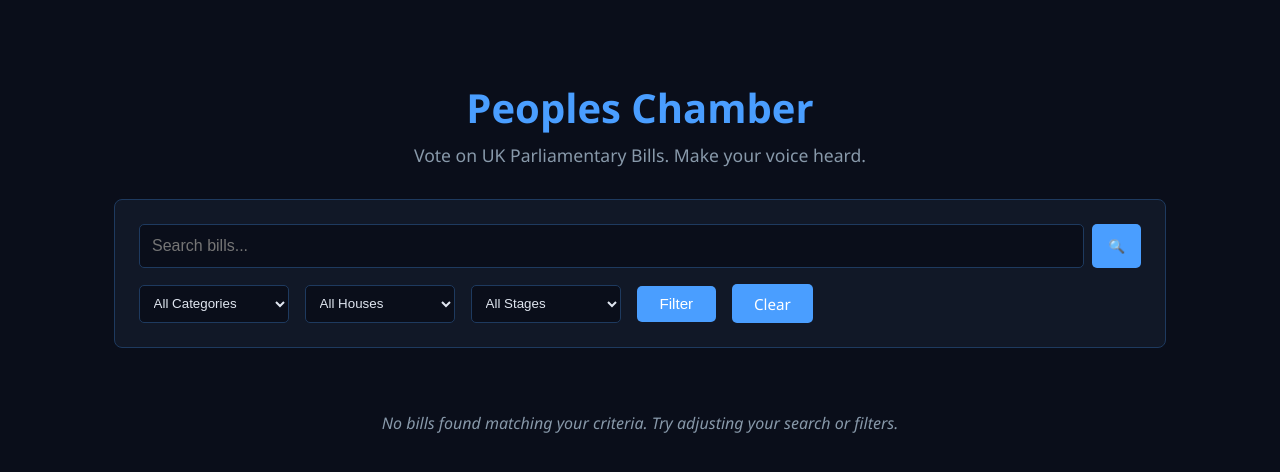
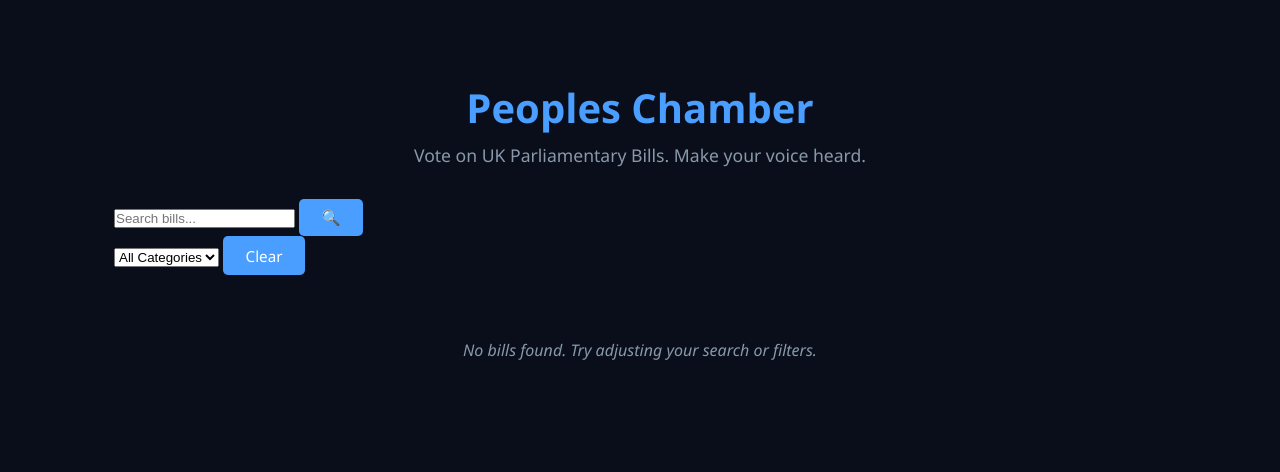
Before and after one commit to tuffjamvisual-ai/peoples-chamber, a Flask app: page / in a window 1280 px wide. Shown: the part 65-537 px from the top of the page. Run offline with Flask 3, Linux system fonts and the light colour scheme; tables that the repository leaves empty hold one stand-in row (values such as "Sample post").

Commit message:
Remove lazy vote loading from index

```diff
--- a/templates/index.html
+++ b/templates/index.html
@@ -1,130 +1,65 @@
 {% extends 'base.html' %}
-
 {% block content %}
 <div class="hero">
     <h1>Peoples Chamber</h1>
     <p>Vote on UK Parliamentary Bills. Make your voice heard.</p>
 </div>
-
-<!-- Search and Filters -->
-<div class="search-filters">
-    <form method="GET" class="filters-form">
-        <div class="search-bar">
-            <input type="text" name="search" placeholder="Search bills..." value="{{ search }}">
-            <button type="submit" class="btn-search">🔍</button>
-        </div>
-
-        <div class="filter-row">
-            <select name="category">
+<div class="search-box">
+    <form method="GET" action="/">
+        <input type="text" name="search" placeholder="Search bills..." value="{{ search or '' }}">
+        <input type="hidden" name="category" value="{{ category or '' }}">
+        <button type="submit" class="btn">🔍</button>
+    </form>
+    <div class="filters">
+        <form method="GET" action="/">
+            <input type="hidden" name="search" value="{{ search or '' }}">
+            <select name="category" onchange="this.form.submit()">
                 <option value="">All Categories</option>
                 {% for cat in categories %}
                 <option value="{{ cat }}" {% if category == cat %}selected{% endif %}>{{ cat }}</option>
                 {% endfor %}
             </select>
-
-            <select name="house">
-                <option value="">All Houses</option>
-                {% for h in houses %}
-                    <option value="{{ h }}" {% if house == h %}selected{% endif %}>{{ h }}</option>
-                {% endfor %}
-            </select>
-
-            <select name="stage">
-                <option value="">All Stages</option>
-                {% for s in stages %}
-                    <option value="{{ s }}" {% if stage == s %}selected{% endif %}>{{ s }}</option>
-                {% endfor %}
-            </select>
-
-            <button type="submit" class="btn btn-filter">Filter</button>
-            <a href="{{ url_for('index') }}" class="btn btn-clear">Clear</a>
-        </div>
+            <a href="/" class="btn">Clear</a>
         </form>
     </div>
-
+</div>
 <div class="bills-grid">
     {% if bills %}
         {% for bill in bills %}
-            {% set total = bill.votes|length %}
-            {% set yes_count = bill.votes|selectattr('choice','equalto','yes')|list|length %}
-            {% set no_count = bill.votes|selectattr('choice','equalto','no')|list|length %}
-            {% if total > 0 %}
-                {% set yes_pct = ((yes_count / total) * 100)|round(1) %}
-                {% set no_pct = ((no_count / total) * 100)|round(1) %}
-            {% else %}
-                {% set yes_pct = 0 %}
-                {% set no_pct = 0 %}
+        <div class="bill-card">
+            {% if bill.sponsor_photo %}
+            <div class="card-mp">
+                <img src="{{ bill.sponsor_photo }}" alt="{{ bill.sponsor_name }}" onerror="this.style.display='none'">
+                <div class="card-mp-info">
+                    <strong>{{ bill.sponsor_name }}</strong>
+                    {% if bill.sponsor_party %}
+                    <span class="party-badge" style="background-color: {{ bill.sponsor_party_colour or '#888' }}">{{ bill.sponsor_party }}</span>
                     {% endif %}
-
-            <div class="bill-card">
-                <!-- MP Sponsor Info -->
-                {% if bill.sponsor_name %}
-                <div class="sponsor-info">
-                    <div class="sponsor-photo">
-                        {% if bill.sponsor_photo %}
-                            <img src="{{ bill.sponsor_photo }}" alt="{{ bill.sponsor_name }}" onerror="this.src='/static/default-mp.png'">
-                        {% else %}
-                            <div class="photo-placeholder">{{ bill.sponsor_name[:2] }}</div>
-                        {% endif %}
-                    </div>
-                    <div class="sponsor-details">
-                        <div class="sponsor-name">{{ bill.sponsor_name }}</div>
-                        {% if bill.sponsor_party %}
-                            <div class="party-badge" style="background-color: {{ bill.sponsor_party_colour or '#666' }}">{{ bill.sponsor_party }}</div>
-                        {% endif %}
-                        {% if bill.sponsor_constituency %}
-                            <div class="constituency">{{ bill.sponsor_constituency }}</div>
-                        {% endif %}
+                    <small>{{ bill.sponsor_constituency }}</small>
                 </div>
             </div>
             {% endif %}
-
-                <!-- Bill Stage Progress -->
-                {% if bill.current_stage %}
-                <div class="stage-progress">
-                    <div class="stage-tracker">
-                        {% set stages = ['1st reading', '2nd reading', '3rd reading', 'Lords', 'Royal Assent'] %}
-                        {% for stage_name in stages %}
-                            {% if stage_name.lower() in (bill.current_stage or '').lower() %}
-                                {% set is_current = True %}
-                            {% else %}
-                                {% set is_current = False %}
-                            {% endif %}
-                            <div class="stage-dot {% if is_current %}active{% endif %}"></div>
-                        {% endfor %}
-                    </div>
-                    <div class="current-stage">{{ bill.current_stage }}</div>
-                </div>
-                {% endif %}
-
             <span class="category">{{ bill.category }}</span>
             <h2>{{ bill.title }}</h2>
-
-                <div class="card-bars">
-                    <div class="card-bar-row">
-                        <span class="card-bar-label support">Support</span>
-                        <div class="bar-track">
-                            <div class="bar-fill support" style="width: {{ yes_pct }}%"></div>
-                        </div>
-                        <span class="card-bar-pct">{{ yes_pct }}%</span>
-                    </div>
-                    <div class="card-bar-row">
-                        <span class="card-bar-label oppose">Oppose</span>
-                        <div class="bar-track">
-                            <div class="bar-fill oppose" style="width: {{ no_pct }}%"></div>
-                        </div>
-                        <span class="card-bar-pct">{{ no_pct }}%</span>
-                    </div>
-                </div>
-
+            <p class="bill-stage">{{ bill.current_stage }}</p>
             <div class="card-footer">
-                    <span class="total-votes">{{ total }} votes</span>
                 <a href="{{ url_for('bill', bill_id=bill.id) }}" class="btn">View & Vote</a>
             </div>
         </div>
         {% endfor %}
     {% else %}
-        <p class="no-bills">No bills found matching your criteria. Try adjusting your search or filters.</p>
+        <p class="no-bills">No bills found. Try adjusting your search or filters.</p>
     {% endif %}
 </div>
+{% if pagination %}
+<div class="pagination">
+    {% if pagination.has_prev %}
+    <a href="?page={{ pagination.prev_num }}&search={{ search or '' }}&category={{ category or '' }}" class="btn">← Previous</a>
+    {% endif %}
+    <span>Page {{ pagination.page }} of {{ pagination.pages }}</span>
+    {% if pagination.has_next %}
+    <a href="?page={{ pagination.next_num }}&search={{ search or '' }}&category={{ category or '' }}" class="btn">Next →</a>
+    {% endif %}
+</div>
+{% endif %}
 {% endblock %}
```
Lines whose indentation alone changed are shown as unchanged.
